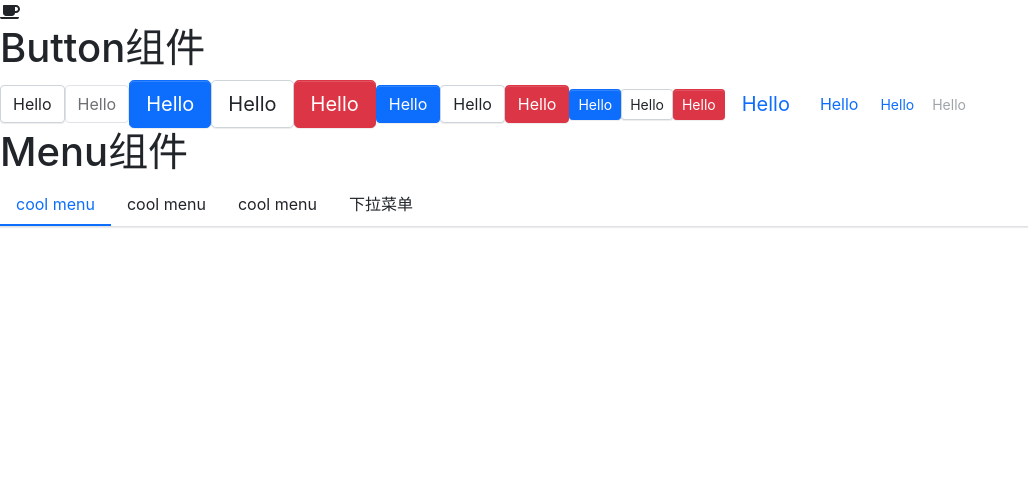
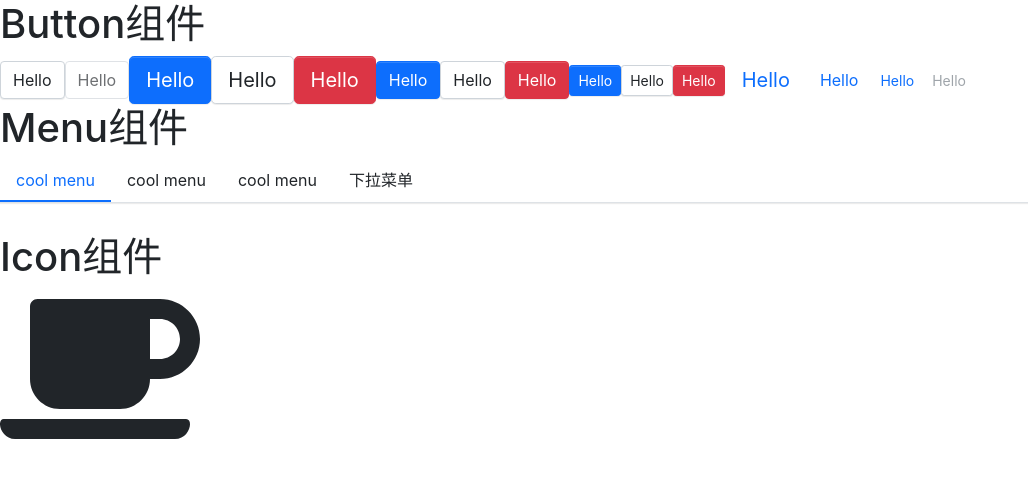
Before and after one commit to adekang/benas-react-ui, a React (Create React App) app: page / in a window 1280 px wide. Shown: the top 478 px of the page, without its empty margins (0-1028 px from the left). Built offline with nearby package versions, Linux system fonts and the light colour scheme.

Commit message:
封装组件Icon

```diff
--- a/src/App.tsx
+++ b/src/App.tsx
@@ -2,15 +2,14 @@
 import './styles/index.scss';
 import ButtonDemo from './components/Button/ButtonDemo';
 import MenuDemo from './components/Menu/MenuDemo';
-import {FontAwesomeIcon} from '@fortawesome/react-fontawesome';
-import {faCoffee} from '@fortawesome/free-solid-svg-icons';
+import IconDemo from './components/Icon/IconDemo';
 
 function App() {
   return (
     <div>
-      <FontAwesomeIcon icon={faCoffee}/>
       <ButtonDemo/>
       <MenuDemo/>
+      <IconDemo/>
     </div>
   );
 }
--- /dev/null
+++ b/src/components/Icon/IconDemo.tsx
@@ -0,0 +1,17 @@
+import React from 'react';
+import Icon from './icon';
+import {library} from '@fortawesome/fontawesome-svg-core';
+import {fas} from '@fortawesome/free-solid-svg-icons';
+
+library.add(fas);
+
+function IconDemo() {
+  return (
+    <div>
+      <h1>Icon组件</h1>
+      <Icon icon="coffee" theme="danger" size="10x"/>
+    </div>
+  );
+}
+
+export default IconDemo;
--- /dev/null
+++ b/src/components/Icon/icon.tsx
@@ -0,0 +1,22 @@
+import React from 'react';
+import classNames from 'classnames';
+import {FontAwesomeIcon, FontAwesomeIconProps} from '@fortawesome/react-fontawesome';
+
+export type ThemeProps = 'primary' | 'secondary' | 'success' | 'info' | 'warning' | 'danger' | 'light' | 'dark'
+
+export interface IconProps extends FontAwesomeIconProps {
+  theme?: ThemeProps
+}
+
+const Icon: React.FC<IconProps> = (props) => {
+  // icon-primary
+  const {className, theme, ...restProps} = props;
+  const classes = classNames('beans-icon', className, {
+    [`icon-${theme}`]: theme
+  });
+  return (
+    <FontAwesomeIcon className={classes} {...restProps} />
+  );
+};
+
+export default Icon;
```
